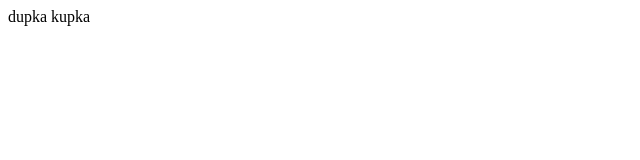
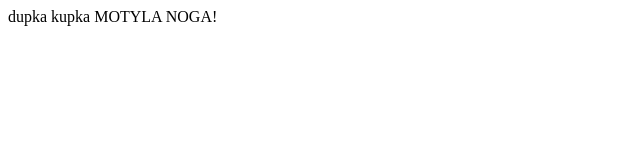
Before and after one commit to tomaszlubkowski/jakchcesz, a plain HTML site: page index.html in a window 1280 px wide. Shown: the whole page, without its empty margins (0-640 px from the left). Drawn offline with Linux system fonts and the light colour scheme.

Commit message:
wprowadzam więcej brzydkich słów

```diff
--- a/index.html
+++ b/index.html
@@ -6,5 +6,6 @@
 </head>
 <body>
 dupka kupka
+MOTYLA NOGA!
 </body>
 </html>
```
